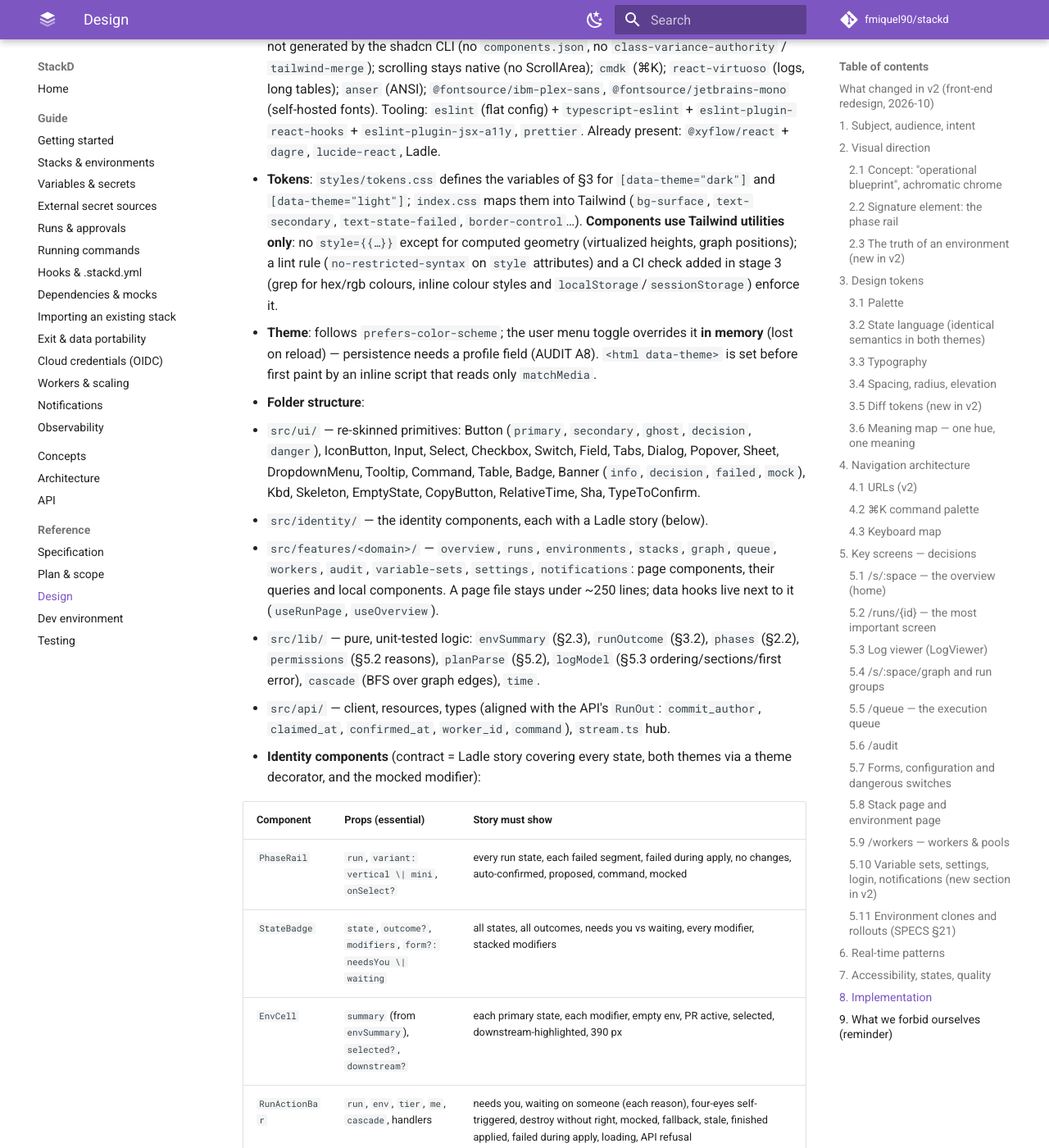
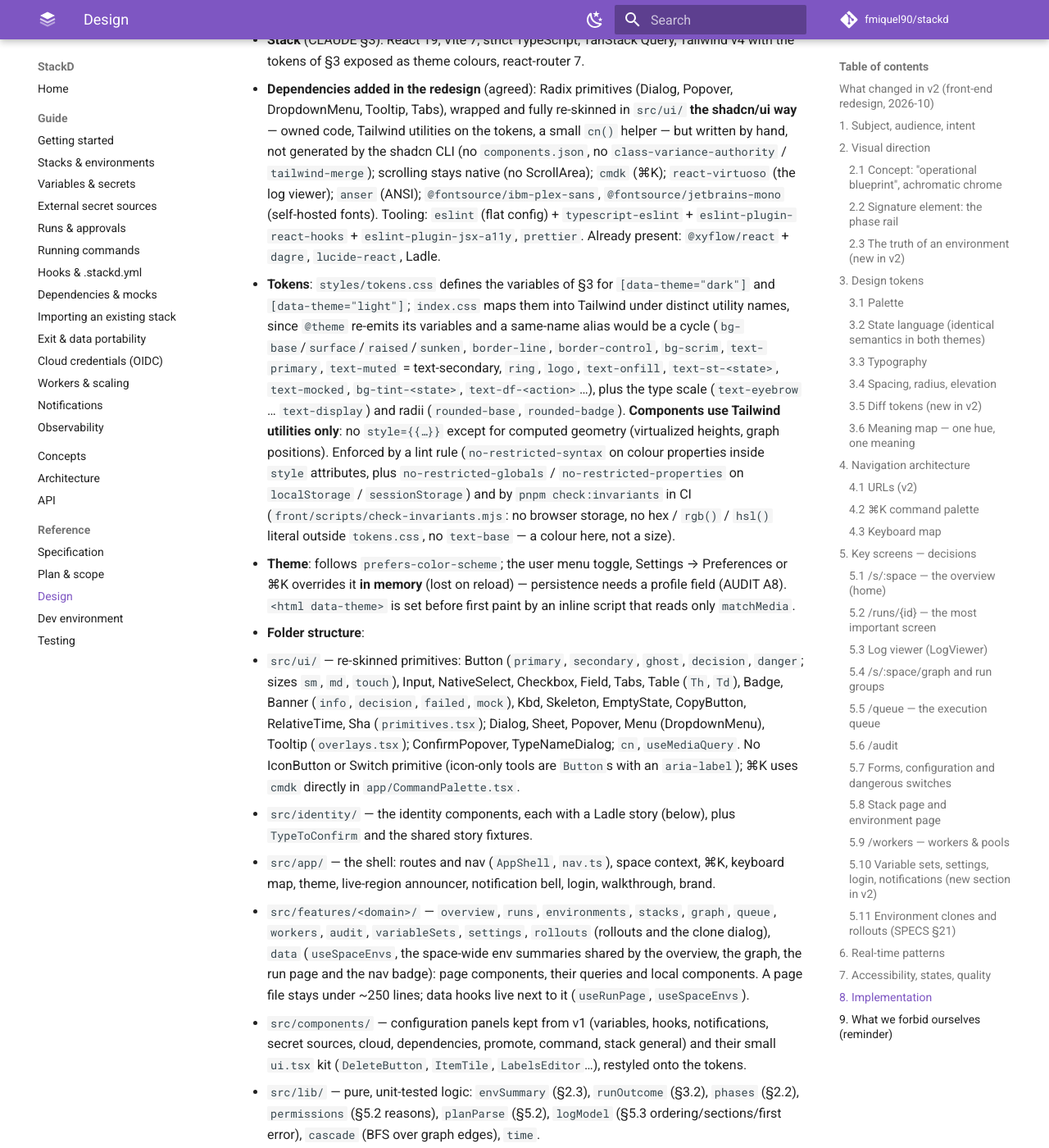
Before and after one commit to fmiquel90/stackd, an MkDocs documentation site: the page built from docs/DESIGN.md, in a window 1280 px wide and 1400 px high, scrolled down 31752 px. Shown: the whole window at 82% size. Built offline with MkDocs 1.6.1 and Material for MkDocs 9.7.7, drawn with Linux system fonts in a browser that asks for light colours; comment, search, counter and statistics services are not loaded; some of the changed text lies outside the part shown.

```diff
--- a/docs/DESIGN.md
+++ b/docs/DESIGN.md
@@ -284,8 +284,9 @@ button unrelated to a success, never amber for telemetry or log severity.
 
 **"Data is mono" rule**: everything that comes from the system — a `commit abc1234`, a `vpc-0f3a…`, a
 `+3 ~1 −0`, a duration — is in mono; everything the interface says is in Sans. Weights: 400, 500
-(mono labels), 600. Fonts are **self-hosted** (`@fontsource`), Latin subset, weights Sans 400/600 and
-Mono 400/500 preloaded, `font-display: swap`, fallback metrics overrides to avoid layout shift.
+(mono labels), 600. Fonts are **self-hosted** (`@fontsource`), Latin subset, only weights Sans 400/600 and
+Mono 400/500 imported (`main.tsx`), `font-display: swap`. Preloading and fallback metric overrides
+(against layout shift) are **[not built yet]**.
 
 ### 3.4 Spacing, radius, elevation
 
@@ -735,8 +736,8 @@ approval)" — never a plain "confirmed by alice": she approved the rollout, not
 
 ## 6. Real-time patterns
 
-- **One multiplexed WebSocket per tab** (a shared hub in `api/stream.ts`): components declare the channels they need (`run:<id>`, `environment:<id>`, `user:<id>`); the hub subscribes/unsubscribes with reference counting. TanStack Query remains the source of truth: WS events **invalidate** queries (they never patch the cache), except logs, which are fetched incrementally with `after_seq` on each signal (§5.3).
-- Poll fallbacks only while the socket is down (no permanent 4 s polling).
+- **One multiplexed WebSocket per tab** (a shared hub in `api/stream.ts`): components declare the channels they need (`run:<id>`, `environment:<id>`, `user:<id>`, `rollout:<id>`); the hub subscribes with reference counting and re-subscribes after a reconnect (the server has no unsubscribe: a released channel stays on the socket until the next reconnect, and listeners filter signals on their payload). The token is sent as the first message, never in the URL; reconnects back off exponentially up to 30 s. TanStack Query remains the source of truth: WS events **invalidate** queries (they never patch the cache), except logs, which are fetched incrementally with `after_seq` on each signal and merged into the log query (§5.3).
+- Slow safety-net polls run alongside the socket (60 s on the overview, stack and env pages, 15 s on a live run) — no fast permanent polling on socket-backed pages. Pages with no channel poll: the queue (3 s), workers health (5 s).
 - A state change is visible everywhere it appears (rail, badges, matrix, attention zone) without a refresh.
 - **Connection indicator** in the top bar (`● live`); on a disconnect a thin "Reconnecting…" bar under the top bar, catch-up on reconnect, never a blocking modal.
 - No toast for background events (a run that finishes is seen on its rail; the bell receives the notification). Toasts are reserved for feedback on the current user's own actions.
@@ -770,30 +771,32 @@ approval)" — never a plain "confirmed by alice": she approved the rollout, not
 ## 8. Implementation
 
 - **Stack** (CLAUDE §3): React 19, Vite 7, strict TypeScript, TanStack Query, Tailwind v4 with the tokens of §3 exposed as theme colours, react-router 7.
-- **Dependencies added in the redesign** (agreed): Radix primitives (Dialog, Popover, DropdownMenu, Tooltip, Tabs), wrapped and fully re-skinned in `src/ui/` **the shadcn/ui way** — owned code, Tailwind utilities on the tokens, a small `cn()` helper — but written by hand, not generated by the shadcn CLI (no `components.json`, no `class-variance-authority` / `tailwind-merge`); scrolling stays native (no ScrollArea); `cmdk` (⌘K); `react-virtuoso` (logs, long tables); `anser` (ANSI); `@fontsource/ibm-plex-sans`, `@fontsource/jetbrains-mono` (self-hosted fonts). Tooling: `eslint` (flat config) + `typescript-eslint` + `eslint-plugin-react-hooks` + `eslint-plugin-jsx-a11y`, `prettier`. Already present: `@xyflow/react` + `dagre`, `lucide-react`, Ladle.
-- **Tokens**: `styles/tokens.css` defines the variables of §3 for `[data-theme="dark"]` and `[data-theme="light"]`; `index.css` maps them into Tailwind (`bg-surface`, `text-secondary`, `text-state-failed`, `border-control`…). **Components use Tailwind utilities only**: no `style={{…}}` except for computed geometry (virtualized heights, graph positions); a lint rule (`no-restricted-syntax` on `style` attributes) and a CI check added in stage 3 (grep for hex/rgb colours, inline colour styles and `localStorage`/`sessionStorage`) enforce it.
-- **Theme**: follows `prefers-color-scheme`; the user menu toggle overrides it **in memory** (lost on reload) — persistence needs a profile field (AUDIT A8). `<html data-theme>` is set before first paint by an inline script that reads only `matchMedia`.
+- **Dependencies added in the redesign** (agreed): Radix primitives (Dialog, Popover, DropdownMenu, Tooltip, Tabs), wrapped and fully re-skinned in `src/ui/` **the shadcn/ui way** — owned code, Tailwind utilities on the tokens, a small `cn()` helper — but written by hand, not generated by the shadcn CLI (no `components.json`, no `class-variance-authority` / `tailwind-merge`); scrolling stays native (no ScrollArea); `cmdk` (⌘K); `react-virtuoso` (the log viewer); `anser` (ANSI); `@fontsource/ibm-plex-sans`, `@fontsource/jetbrains-mono` (self-hosted fonts). Tooling: `eslint` (flat config) + `typescript-eslint` + `eslint-plugin-react-hooks` + `eslint-plugin-jsx-a11y`, `prettier`. Already present: `@xyflow/react` + `dagre`, `lucide-react`, Ladle.
+- **Tokens**: `styles/tokens.css` defines the variables of §3 for `[data-theme="dark"]` and `[data-theme="light"]`; `index.css` maps them into Tailwind under distinct utility names, since `@theme` re-emits its variables and a same-name alias would be a cycle (`bg-base`/`surface`/`raised`/`sunken`, `border-line`, `border-control`, `bg-scrim`, `text-primary`, `text-muted` = text-secondary, `ring`, `logo`, `text-onfill`, `text-st-<state>`, `text-mocked`, `bg-tint-<state>`, `text-df-<action>`…), plus the type scale (`text-eyebrow` … `text-display`) and radii (`rounded-base`, `rounded-badge`). **Components use Tailwind utilities only**: no `style={{…}}` except for computed geometry (virtualized heights, graph positions). Enforced by a lint rule (`no-restricted-syntax` on colour properties inside `style` attributes, plus `no-restricted-globals` / `no-restricted-properties` on `localStorage` / `sessionStorage`) and by `pnpm check:invariants` in CI (`front/scripts/check-invariants.mjs`: no browser storage, no hex / `rgb()` / `hsl()` literal outside `tokens.css`, no `text-base` — a colour here, not a size).
+- **Theme**: follows `prefers-color-scheme`; the user menu toggle, Settings → Preferences or ⌘K overrides it **in memory** (lost on reload) — persistence needs a profile field (AUDIT A8). `<html data-theme>` is set before first paint by an inline script that reads only `matchMedia`.
 - **Folder structure**:
-  - `src/ui/` — re-skinned primitives: Button (`primary`, `secondary`, `ghost`, `decision`, `danger`), IconButton, Input, Select, Checkbox, Switch, Field, Tabs, Dialog, Popover, Sheet, DropdownMenu, Tooltip, Command, Table, Badge, Banner (`info`, `decision`, `failed`, `mock`), Kbd, Skeleton, EmptyState, CopyButton, RelativeTime, Sha, TypeToConfirm.
-  - `src/identity/` — the identity components, each with a Ladle story (below).
-  - `src/features/<domain>/` — `overview`, `runs`, `environments`, `stacks`, `graph`, `queue`, `workers`, `audit`, `variable-sets`, `settings`, `notifications`: page components, their queries and local components. A page file stays under ~250 lines; data hooks live next to it (`useRunPage`, `useOverview`).
+  - `src/ui/` — re-skinned primitives: Button (`primary`, `secondary`, `ghost`, `decision`, `danger`; sizes `sm`, `md`, `touch`), Input, NativeSelect, Checkbox, Field, Tabs, Table (`Th`, `Td`), Badge, Banner (`info`, `decision`, `failed`, `mock`), Kbd, Skeleton, EmptyState, CopyButton, RelativeTime, Sha (`primitives.tsx`); Dialog, Sheet, Popover, Menu (DropdownMenu), Tooltip (`overlays.tsx`); ConfirmPopover, TypeNameDialog; `cn`, `useMediaQuery`. No IconButton or Switch primitive (icon-only tools are `Button`s with an `aria-label`); ⌘K uses `cmdk` directly in `app/CommandPalette.tsx`.
+  - `src/identity/` — the identity components, each with a Ladle story (below), plus `TypeToConfirm` and the shared story fixtures.
+  - `src/app/` — the shell: routes and nav (`AppShell`, `nav.ts`), space context, ⌘K, keyboard map, theme, live-region announcer, notification bell, login, walkthrough, brand.
+  - `src/features/<domain>/` — `overview`, `runs`, `environments`, `stacks`, `graph`, `queue`, `workers`, `audit`, `variableSets`, `settings`, `rollouts` (rollouts and the clone dialog), `data` (`useSpaceEnvs`, the space-wide env summaries shared by the overview, the graph, the run page and the nav badge): page components, their queries and local components. A page file stays under ~250 lines; data hooks live next to it (`useRunPage`, `useSpaceEnvs`).
+  - `src/components/` — configuration panels kept from v1 (variables, hooks, notifications, secret sources, cloud, dependencies, promote, command, stack general) and their small `ui.tsx` kit (`DeleteButton`, `ItemTile`, `LabelsEditor`…), restyled onto the tokens.
   - `src/lib/` — pure, unit-tested logic: `envSummary` (§2.3), `runOutcome` (§3.2), `phases` (§2.2), `permissions` (§5.2 reasons), `planParse` (§5.2), `logModel` (§5.3 ordering/sections/first error), `cascade` (BFS over graph edges), `time`.
   - `src/api/` — client, resources, types (aligned with the API's `RunOut`: `commit_author`, `claimed_at`, `confirmed_at`, `worker_id`, `command`), `stream.ts` hub.
-- **Identity components** (contract = Ladle story covering every state, both themes via a theme decorator, and the mocked modifier):
+- **Identity components** (contract = Ladle story covering every state, both themes — `.ladle/components.tsx` renders every story in the dark and the light theme side by side —, and the mocked modifier):
 
 | Component | Props (essential) | Story must show |
 |---|---|---|
-| `PhaseRail` | `run`, `variant: vertical \| mini`, `onSelect?` | every run state, each failed segment, failed during apply, no changes, auto-confirmed, proposed, command, mocked |
-| `StateBadge` | `state`, `outcome?`, `modifiers`, `form?: needsYou \| waiting` | all states, all outcomes, needs you vs waiting, every modifier, stacked modifiers |
-| `EnvCell` | `summary` (from `envSummary`), `selected?`, `downstream?` | each primary state, each modifier, empty env, PR active, selected, downstream-highlighted, 390 px |
-| `RunActionBar` | `run`, `env`, `tier`, `me`, `cascade`, handlers | needs you, waiting on someone (each reason), four-eyes self-triggered, destroy without right, mocked, fallback, stale, finished applied, failed during apply, loading, API refusal |
-| `PlanDiff` | `planText` (today) or `changes` (A1), `query?` | create/update/delete/replace/read/moved, tag-only, long plan (500 resources), unparsed fallback, sensitive values, search |
-| `LogViewer` | `chunks`, `live`, `checks`, `initialLine?` | live following, paused with new lines, sections with a failed hook, first error, search, timestamps, ANSI palette, 20 000 lines |
+| `PhaseRail` | `segments` (from `phases.buildSegments(run, durations, confirmer)`), `variant: vertical \| horizontal \| mini`, `onSelect?`, `label?` (mini) | every run state, each failed segment, failed during apply, no changes, auto-confirmed, proposed, command, mocked |
+| `StateBadge` | `state`, `outcome?`, `counts?`, `failedAt?`, `decision?: needsYou \| waiting`, `compact?` — `RunStateBadge` derives them from a `run`; modifiers are a separate `ModifierChips` | all states, all outcomes, needs you vs waiting, every modifier, stacked modifiers |
+| `EnvCell` | `summary` (from `envSummary`), `needsYou?`, `selected?`, `downstream?: will_plan \| plans_if_outputs_change`, `title?` | each primary state, each modifier, empty env, PR active, selected, downstream-highlighted, 390 px |
+| `RunActionBar` | `run`, `env`, `rights` (from `permissions.runRights`), `me`, `whoMayConfirm`, `triggerer?`, `confirmer?`, `cascade`, `destroyed`, `replaced`, `pending?`, `apiError?`, handlers, `prevDecision?` / `nextDecision?` | needs you, waiting on someone (each reason), four-eyes self-triggered, destroy without right, mocked, fallback, stale, finished applied, failed during apply, loading, API refusal |
+| `PlanDiff` | `lines` (the plan log section, today) or `changes` (A1), `counts`, `query` + `onQueryChange`, `resourceAction?`, `emptyHint?` | create/update/delete/replace/read/moved, tag-only, long plan (500 resources), unparsed fallback, sensitive values, search |
+| `LogViewer` | `chunks`, `live`, `failedHooks?`, `initialLine?`, `onLineLink?`, `lineAction?`, `renderAfterLine?` | live following, paused with new lines, sections with a failed hook, first error, search, timestamps, ANSI palette, 20 000 lines |
 | `ProvenanceBadge` | `provenance` | every kind, mock, fallback, override |
-| `TypeToConfirm` | `name`, `summary`, `destroyed[]`, `cascade[]` | four-eyes apply, destroy, long destroy list, mobile sheet |
+| `TypeToConfirm` | `name`, `verb`, `because[]`, `counts`, `destroyed[]`, `replaced[]`, `cascade[]`, `pending?` | four-eyes apply, destroy, long destroy list, mobile sheet |
 
 - **Graphs**: react-flow + dagre, loaded only on `/graph` (route-level code splitting and the `graph` chunk are kept from v1). Initial JS budget: ≤ 250 KB gz.
-- **Tests**: vitest for `src/lib/*` (envSummary, runOutcome, phases, permissions, planParse, logModel, cascade, contrast ratios from `tokens.css`) and for identity components; Playwright happy path extended: dev login → overview (attention zone lists a decision) → run page → confirm with typed name → applied outcome; run at 1440 and 390 px. `pnpm lint`, `pnpm typecheck`, `pnpm test` must pass (DEV / CLAUDE §6).
+- **Tests**: vitest for `src/lib/*` (envSummary, runOutcome, phases, permissions, planParse, logModel, cascade, contrast ratios from `tokens.css`) and for identity components; Playwright happy path: today dev login → overview, at desktop width; the extension (attention zone lists a decision → run page → confirm with typed name → applied outcome, at 1440 and 390 px) is **[not built yet]**. `pnpm check:invariants` runs in CI with them. `pnpm lint`, `pnpm typecheck`, `pnpm test` must pass (DEV / CLAUDE §6).
 
 ---
 
```
Also changed, not shown: docs/SPECS.md (+3 -3 lines), docs/guide/stacks-and-environments.md (+1 -1 lines).
